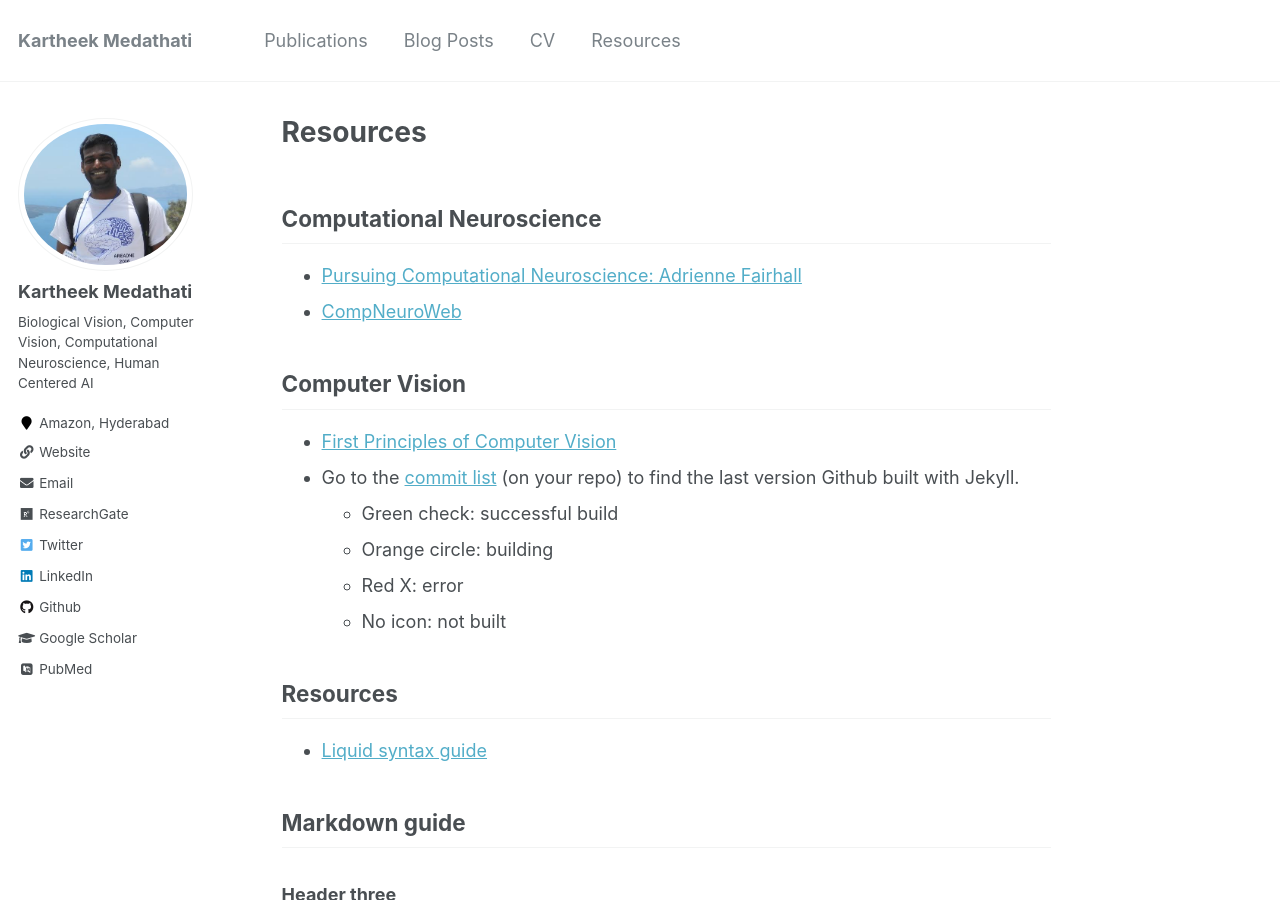
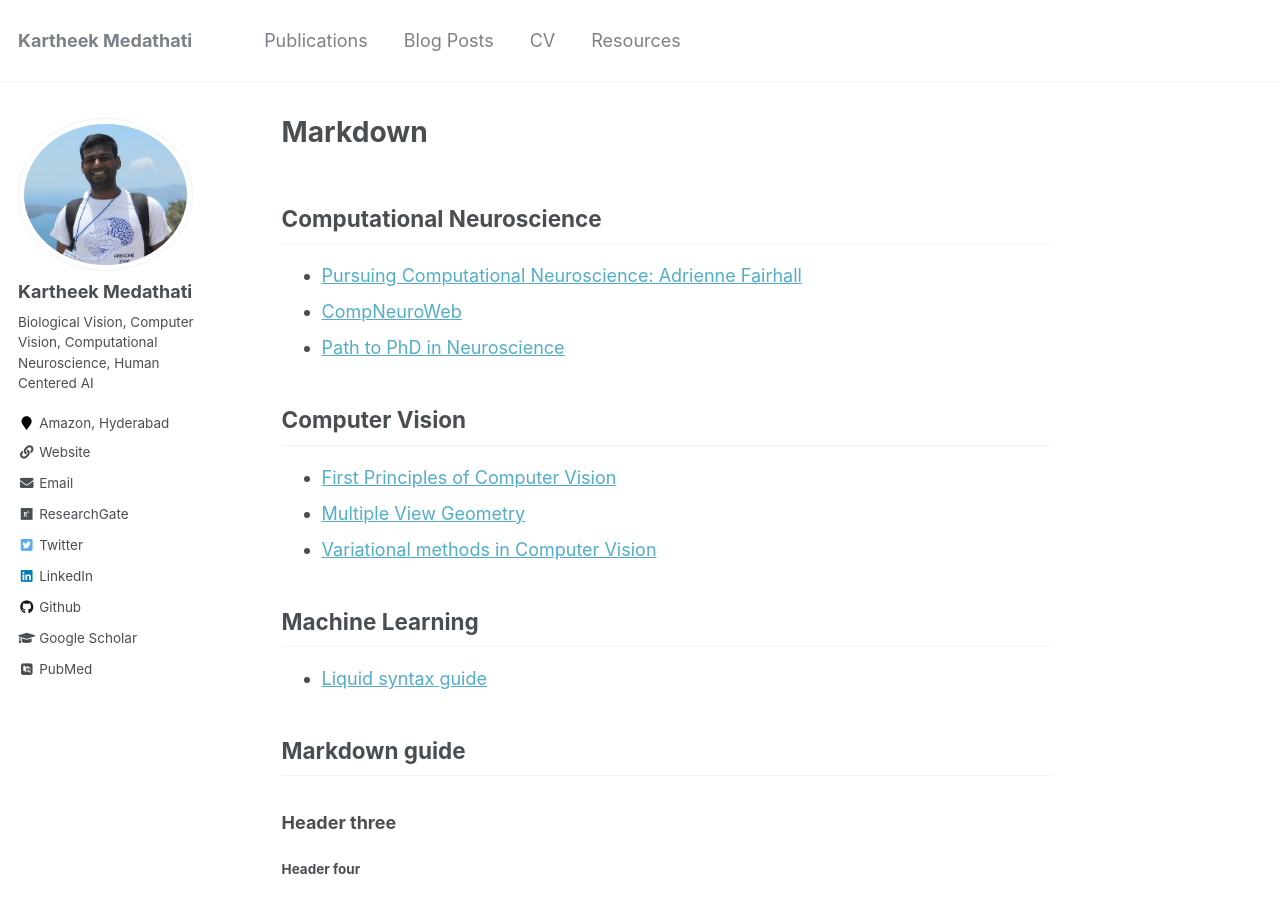
Before and after one commit to kartheekmedathati/kartheekmedathati.github.io, a Jekyll site: the page built from _pages/markdown.md, in a window 1280 px wide and 900 px high. Built offline with Jekyll 4.4.1, drawn with Linux system fonts in a browser that asks for light colours; some web fonts are replaced.

Commit message:
Trying to fix markdown

```diff
--- a/_pages/markdown.md
+++ b/_pages/markdown.md
@@ -1,6 +1,6 @@
 ---
 permalink: /markdown/
-title: "Resources"
+title: "Markdown"
 author_profile: true
 redirect_from:
   - /md/
@@ -11,18 +11,16 @@ redirect_from:
 
 * [Pursuing Computational Neuroscience: Adrienne Fairhall](https://fairhalllab.com/2013/06/14/pursuing-computational-neuroscience/)
 * [CompNeuroWeb](https://compneuroweb.com/)
+* [Path to PhD in Neuroscience](https://neurostars.org/t/path-to-phd-in-computational-neuroscience/7463/3)
 
 
 ## Computer Vision
 
 * [First Principles of Computer Vision](https://youtu.be/iEGvWcHsf0E)
-* Go to the [commit list](https://github.com/academicpages/academicpages.github.io/commits/master) (on your repo) to find the last version Github built with Jekyll.
-  * Green check: successful build
-  * Orange circle: building
-  * Red X: error
-  * No icon: not built
+* [Multiple View Geometry](https://youtube.com/playlist?list=PLTBdjV_4f-EJn6udZ34tht9EVIW7lbeo4)
+* [Variational methods in Computer Vision](https://youtube.com/playlist?list=PLTBdjV_4f-EJ7A2iIH5L5ztqqrWYjP2RI)
 
-## Resources
+## Machine Learning
  * [Liquid syntax guide](https://shopify.github.io/liquid/tags/control-flow/)
 
 ## Markdown guide
```
